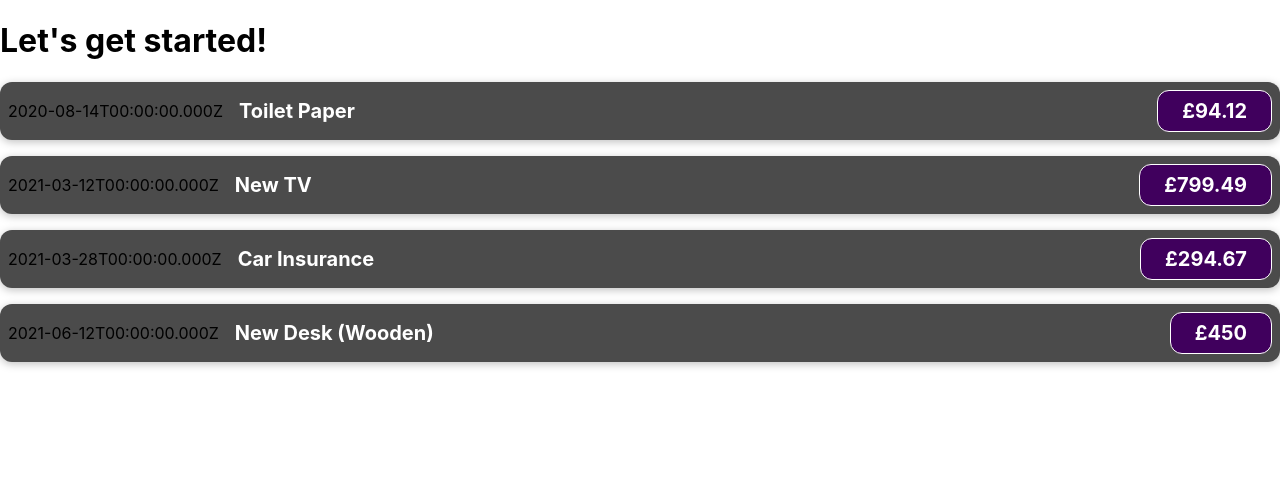
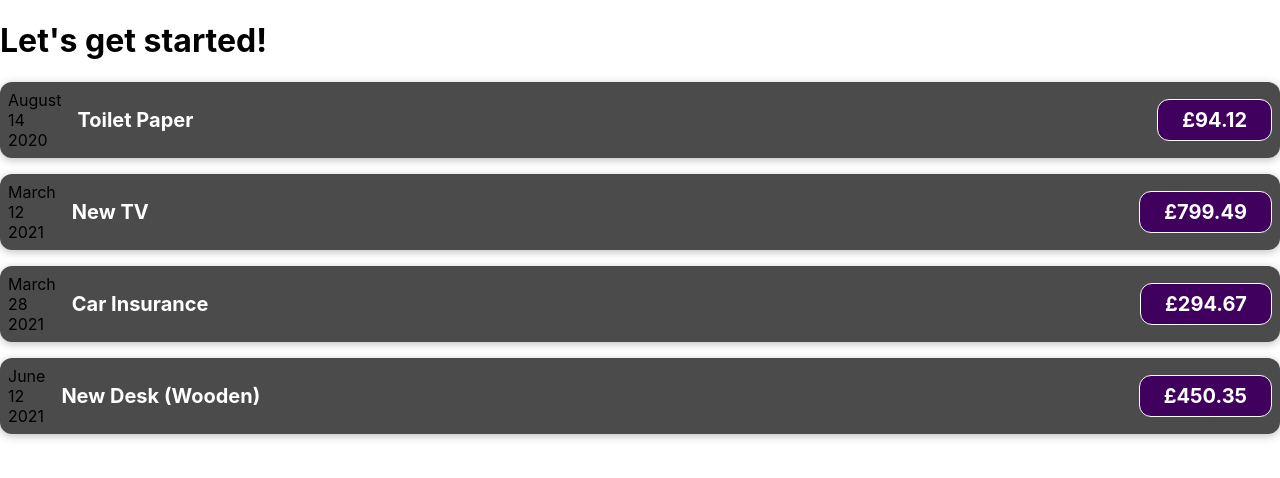
Before and after one commit to MaryPirtu/react-complete-guide, a React (Create React App) app: page / in a window 1280 px wide. Shown: the top 478 px of the page. Built offline with nearby package versions, Linux system fonts and the light colour scheme.

Commit message:
Change date look

```diff
--- a/src/App.js
+++ b/src/App.js
@@ -1,3 +1,5 @@
+import React from "react";
+
 import ExpenseItem from "./components/ExpenseItem";
 
 function App() {
@@ -12,7 +14,7 @@
       id: "e2",
       title: "New TV",
       amount: 799.49,
-      date: new Date(2021, 2, 12)
+      date: new Date(2021, 2, 12),
     },
     {
       id: "e3",
@@ -23,7 +25,7 @@
     {
       id: "e4",
       title: "New Desk (Wooden)",
-      amount: 450,
+      amount: 450.35,
       date: new Date(2021, 5, 12),
     },
   ];
--- a/src/components/ExpenseItem.js
+++ b/src/components/ExpenseItem.js
@@ -1,9 +1,19 @@
+import React from "react";
+
 import "./ExpenseItem.css";
 
 export default function ExpenseItem(props) {
+  const month = props.date.toLocaleString("en-GB", { month: "long" });
+  const day = props.date.toLocaleString("en-GB", { day: "2-digit" });
+  const year = props.date.getFullYear();
+
   return (
     <div className="expense-item">
-      <div> {props.date.toISOString()} </div>
+      <div>
+        <div>{month}</div>
+        <div>{day}</div>
+        <div>{year}</div>
+      </div>
       <div className="expense-item__description">
         <h2> {props.title} </h2>
         <div className="expense-item__price"> £{props.amount}</div>
```
